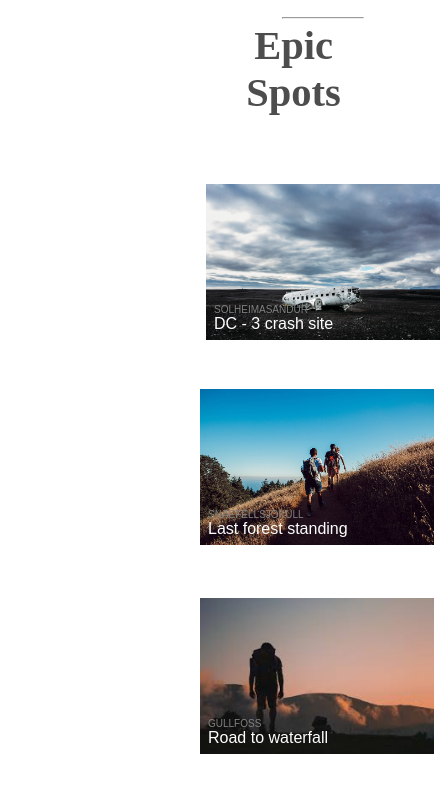
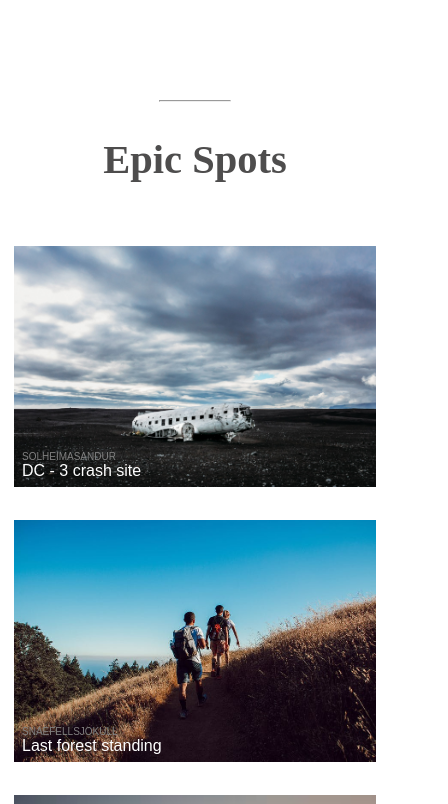
Before and after one commit to DanahEstaiteh/css_ch1, a plain HTML site: page section2/index.html in a window 390 px wide. Shown: the top 804 px of the page, 448 px wide, since content can reach past the window. Drawn offline with Linux system fonts and the light colour scheme.

Commit message:
edit section2

```diff
--- a/section2/index.html
+++ b/section2/index.html
@@ -3,6 +3,7 @@
 
 <head>
     <link rel="stylesheet" href="style.css">
+    <meta name="viewport" content="width=device-width, initial-scale=1, minimum-scale=1" />
 </head>
 
 <body>
--- a/section2/style.css
+++ b/section2/style.css
@@ -1,89 +1,124 @@
-.container{
-    position: absolute;
-    left: 200px;
-    right: 200px;
-    float: left;
-    width:80%;
-    margin-top: 100px;
+.container {
+
+    margin-left : auto;
+    margin-right: auto;
+    width       : 100%;
+    margin-top  : 100px;
+
 }
-  .main_card{
-      float: left;
-      margin-bottom: 10px;
-      width: 410px;
-      height: 420px;
-      margin-right: 10px;
+
+.main_card {
+    float        : left;
+    width        : 410px;
+    height       : 420px;
+    margin-right : 10px;
+    padding-right: 10px;
 }
-  .image_card{
-    width: 100%;
+
+.image_card {
+    width : 100%;
     height: 100%;
 }
-  .mini_card{
-      float: left;
+
+.mini_card {
+    float        : left;
     margin-bottom: 20px;
-      width: 200px;
-      height: 200px;
+    width        : 200px;
+    height       : 200px;
     padding-right: 10px;
+    box-sizing   : border-box;
 }
-  .image_info{
+
+.image_info {
     position: relative;
-      left: 8px;
-      bottom: 40px;
+    left    : 8px;
+    bottom  : 40px;
 }
-  .action{
-      color: white;
+
+.action {
+    color      : white;
     font-family: Arial, Helvetica, sans-serif;
 
 }
-  .place_name{
-      color:gray;
-      font-size: 10px;
+
+.place_name {
+    color      : gray;
+    font-size  : 10px;
     font-family: Arial, Helvetica, sans-serif;
 }
-  @media only screen and (max-width:400px){
-  .container{
+
+hr {
+    width: 70px;
+}
+
+.heading {
+    font-weight: bold;
+    font-size  : 27px;
+    text-align : center;
+    color      : rgb(78, 77, 77);
+}
+
+@media (max-width: 767px) {
+    .container {
         width: 100%;
     }
-  .main_card{
-      float: left;
-      padding: 6px;
-      margin-top: 70px;
-      width:100%;
-      height: 100%;
+
+    .main_card {
+        float     : left;
+        padding   : 0px 6px;
+        margin-top: 30px;
+        width     : 100%;
+        height    : 100%;
+        box-sizing: border-box;
     }
-  .mini_card{
-      float: left;
-      margin-bottom: 20px;
-      width:100%;
-      height: 100%;
+
+    .mini_card {
+        float        : left;
+        margin-bottom: 0px;
+        width        : 100%;
+        height       : 100%;
         padding-right: 10px;
+        padding      : 0px 6px;
     }
-  .image_card{
-      max-width:100%;
-      height: 100%;
+
+    .image_card {
+        max-width: 100%;
+        height   : 100%;
     }
 }
-  @media only screen and (max-width:900px){
-      .container{
-          width: 60%;
+
+@media (min-width: 768px) and (max-width: 1000px) {
+    .container {
+        width       : 70%;
+        margin-left : auto;
+        margin-right: auto;
+    }
+
+    .main_card {
+        width : 99%;
+        height: 50%;
+    }
+
+    .mini_card {
+        width: 50%;
     }
 }
-  hr{
-      position: absolute;
-      left: 40%;
-      width: 80px;
-      top: 15px;
 
+@media (min-width: 1001px) {
+    .container {
+        width       : 100%;
+        margin-left : 7px;
+        margin-right: auto;
+    }
 
-
+    .main_card {
+        width : 50%;
+        height: 626px;
 
     }
-  .heading{
-      position: absolute;
-      left: 15%;
-      margin-top: -120px;
-      width: 50%;
-      font-weight: bold;
-      font-size: 27px;
-      text-align: center;
-      color:rgb(78, 77, 77) ;
+
+    .mini_card {
+        width : 24%;
+        height: 300px;
     }
+}
```
Lines whose indentation alone changed are shown as unchanged.
